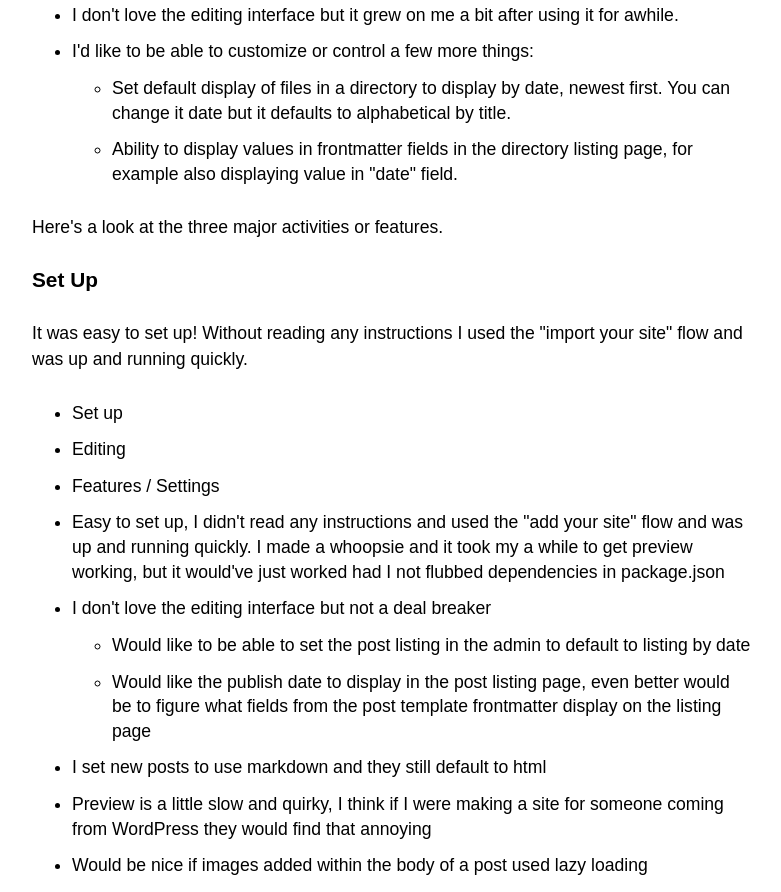
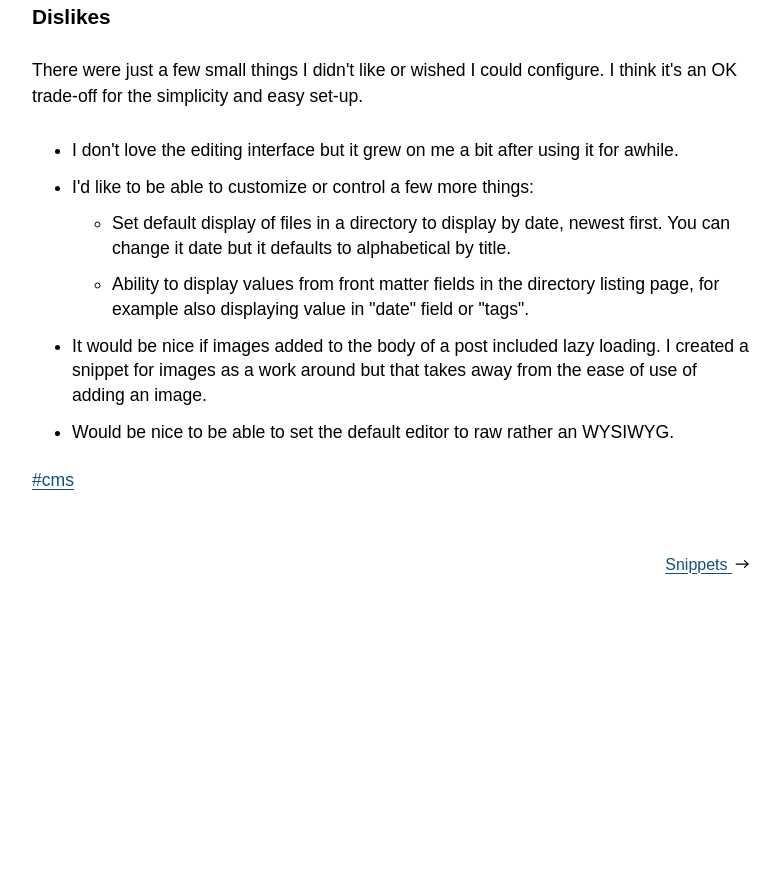
Before and after one commit to superterrific/cms-test, an Eleventy site: page src/posts/wrap-up.md in a window 1280 px wide. Shown: the part 668-1560 px from the top of the page, without its empty margins (88-869 px from the left). After the commit the page ends 1277 px from the top, so only its background shows below. Built offline with nearby package versions, Linux system fonts and the light colour scheme; Eleventy itself is replaced by a stand-in of ours; files that its build step writes are made by us from their sources.

Commit message:
Update from Forestry.io Dana Byerly updated src/posts/wrap-up.md

```diff
--- a/src/posts/wrap-up.md
+++ b/src/posts/wrap-up.md
@@ -13,30 +13,22 @@ Now that I've gotten the site set-up and the CMS integrated I have a good idea o
 First I created the site locally including some content pages with tags, static pages and pagination. Then I uploaded it to GitHub and imported it. From there I played around with a variety of settings and approaches.
 
 ## Likes
+
+For the most part I think there's a lot to like, especially that's it easy to set up.
+
 * Getting up and running is easy when importing a site.
 * If you're familiar with CMSs in general the configuration of setting up directories and pages is straightforward.
 * There seems to be a good amount of flexibility for setting up frontmatter and creating snippets.
 
 ## Dislikes
+
+There were just a few small things I didn't like or wished I could configure. I think it's an OK trade-off for the simplicity and easy set-up.
+
 * I don't love the editing interface but it grew on me a bit after using it for awhile.
 * I'd like to be able to customize or control a few more things:
-	* Set default display of files in a directory to display by date, newest first. You can change it date but it defaults to alphabetical by title.
-    * Ability to display values in frontmatter fields in the directory listing page, for example also displaying value in "date" field.
+  * Set default display of files in a directory to display by date, newest first. You can change it date but it defaults to alphabetical by title.
+  * Ability to display values from front matter fields in the directory listing page, for example also displaying value in "date" field or "tags".
 
-Here's a look at the three major activities or features.
 
-## Set Up
-
-It was easy to set up! Without reading any instructions I used the "import your site" flow and was up and running quickly.
-
-* Set up
-* Editing
-* Features / Settings
-
-* Easy to set up, I didn't read any instructions and used the "add your site" flow and was up and running quickly. I made a whoopsie and it took my a while to get preview working, but it would've just worked had I not flubbed dependencies in package.json
-* I don't love the editing interface but not a deal breaker
-  * Would like to be able to set the post listing in the admin to default to listing by date
-  * Would like the publish date to display in the post listing page, even better would be to figure what fields from the post template frontmatter display on the listing page
-* I set new posts to use markdown and they still default to html
-* Preview is a little slow and quirky, I think if I were making a site for someone coming from WordPress they would find that annoying
-* Would be nice if images added within the body of a post used lazy loading
+* It would be nice if images added to the body of a post included lazy loading. I created a snippet for images as a work around but that takes away from the ease of use of adding an image.
+* Would be nice to be able to set the default editor to raw rather an WYSIWYG.
```
